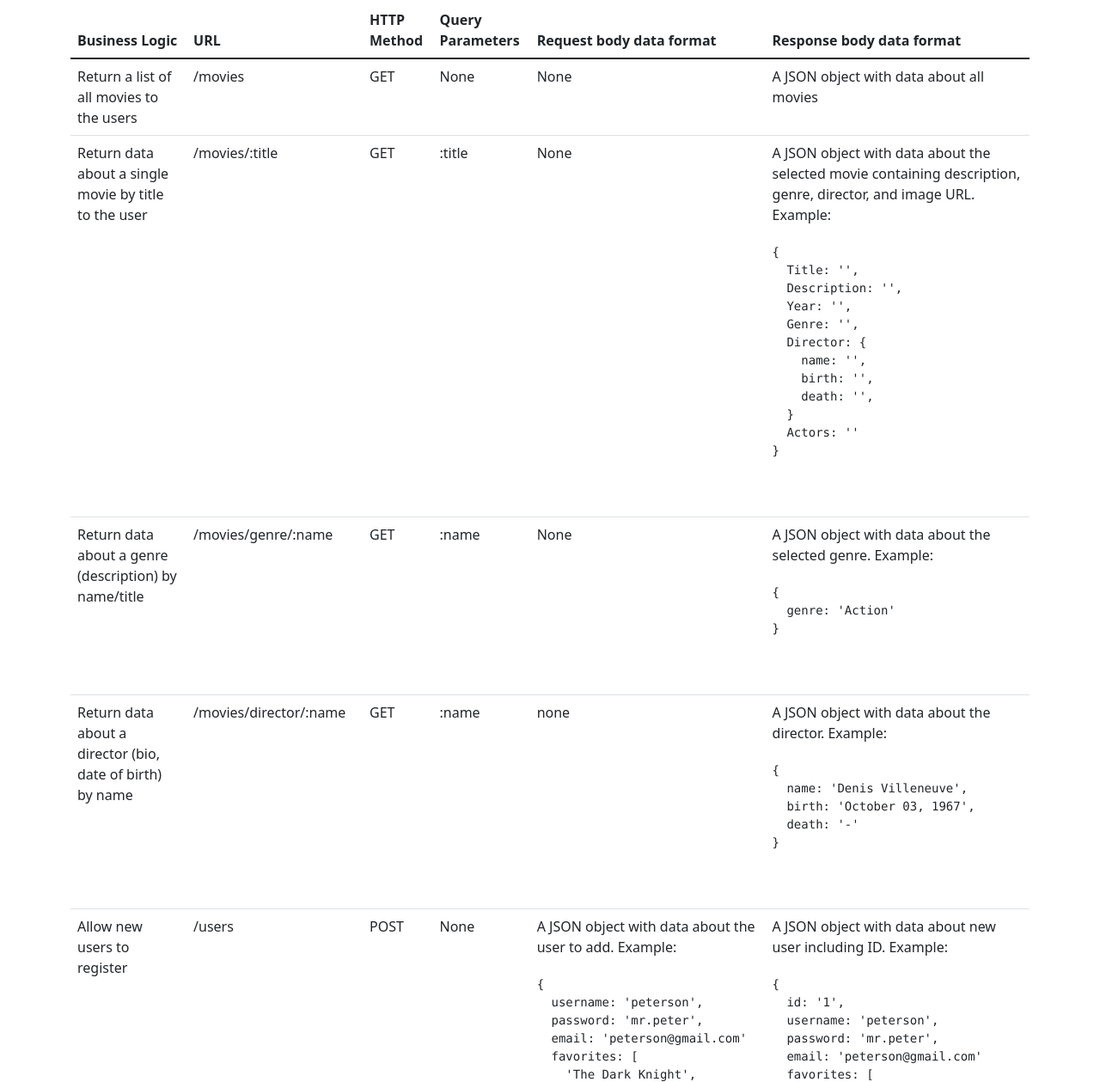
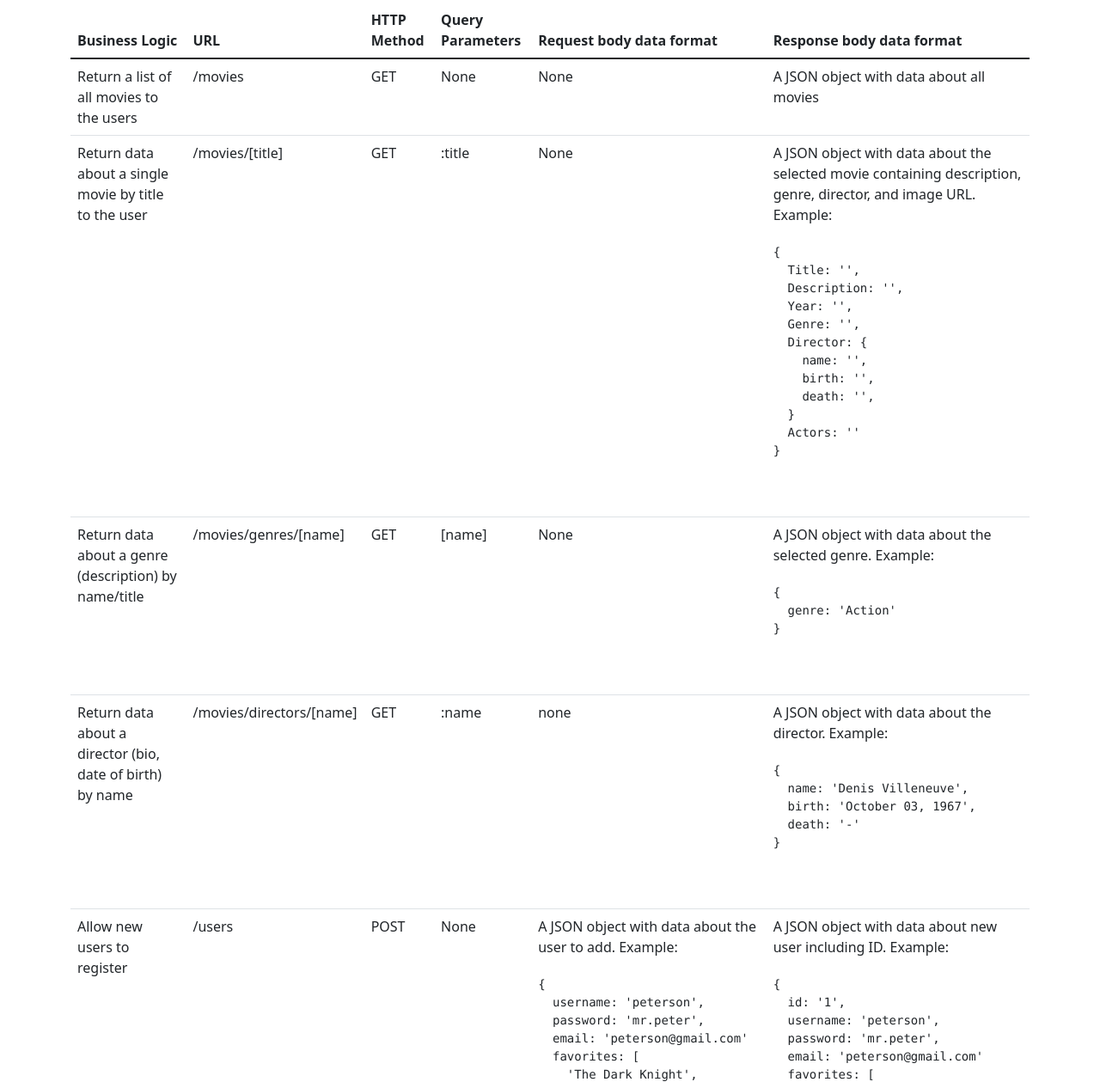
Before and after one commit to andrewcoba/movie_api, a website: page public/documentation.html in a window 1280 px wide. Shown: the part 141-1400 px from the top of the page at 86% size. Drawn offline with nearby package versions, Linux system fonts and the light colour scheme.

Commit message:
syntax fixes

```diff
--- a/index.js
+++ b/index.js
@@ -18,7 +18,7 @@ let users = [
       'Interstellar'
     ]
   }
-];
+]
 
 let movies = [
   {
--- a/public/documentation.html
+++ b/public/documentation.html
@@ -33,7 +33,7 @@
       </tr>
       <tr>
         <td>Return data about a single movie by title to the user</td>
-        <td>/movies/:title</td>
+        <td>/movies/[title]</td>
         <td>GET</td>
         <td>:title</td>
         <td>None</td>
@@ -58,9 +58,9 @@
       </tr>
       <tr>
         <td>Return data about a genre (description) by name/title</td>
-        <td>/movies/genre/:name</td>
+        <td>/movies/genres/[name]</td>
         <td>GET</td>
-        <td>:name</td>
+        <td>[name]</td>
         <td>None</td>
         <td>A JSON object with data about the selected genre. Example:
           <pre>
@@ -74,7 +74,7 @@
       </tr>
       <tr>
         <td>Return data about a director (bio, date of birth) by name</td>
-        <td>/movies/director/:name</td>
+        <td>/movies/directors/[name]</td>
         <td>GET</td>
         <td>:name</td>
         <td>none</td>
```
